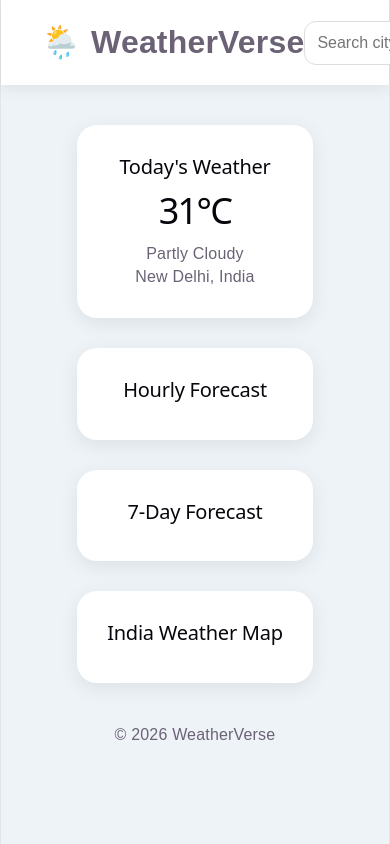
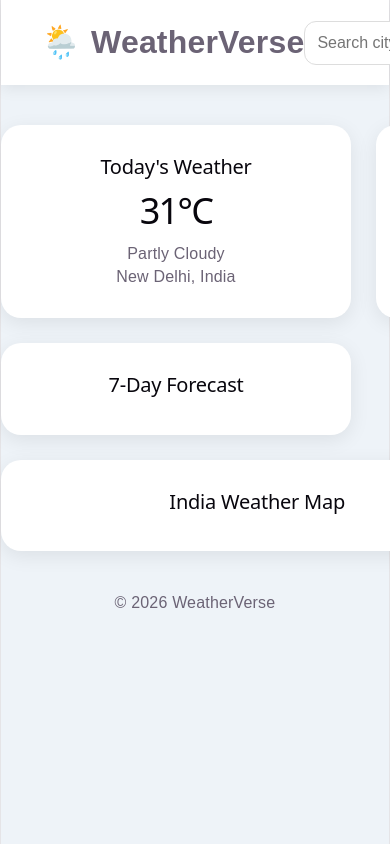
Before and after one commit to Rahman338/WeatherVerse, a React (Vite) app in the folder app/: page / in a window 390 px wide. Shown: the top 844 px of the page. Built offline with nearby package versions, Linux system fonts and the light colour scheme.

Commit message:
Mission 12.2 - Dashboard layout with CSS Grid
Implemented a responsive dashboard layout using CSS Grid. Positioned the Weather Card, Hourly Forecast, Weekly Forecast, and India Weather Map into a clean two-column layout for the WeatherVerse homepage.

```diff
--- a/app/src/App.css
+++ b/app/src/App.css
@@ -128,3 +128,37 @@ body{
   color:#666;
 
 }
+
+.dashboard{
+
+  display:grid;
+
+  grid-template-columns:350px 1fr;
+
+  gap:25px;
+
+}
+
+.weather-card{
+
+  grid-column:1;
+
+}
+
+.forecast-box:first-of-type{
+
+  grid-column:2;
+
+}
+
+.forecast-box:last-of-type{
+
+  grid-column:1 / span 2;
+
+}
+
+.map-box{
+
+  grid-column:1 / span 2;
+
+}
--- a/app/src/App.tsx
+++ b/app/src/App.tsx
@@ -14,13 +14,17 @@ function App() {
 
       <main>
 
-        <WeatherCard />
+        <div className="dashboard">
 
-        <HourlyForecast />
+          <WeatherCard />
 
-        <WeeklyForecast />
+          <HourlyForecast />
 
-        <IndiaMap />
+          <WeeklyForecast />
+
+          <IndiaMap />
+
+</div>
 
       </main>
 
```
